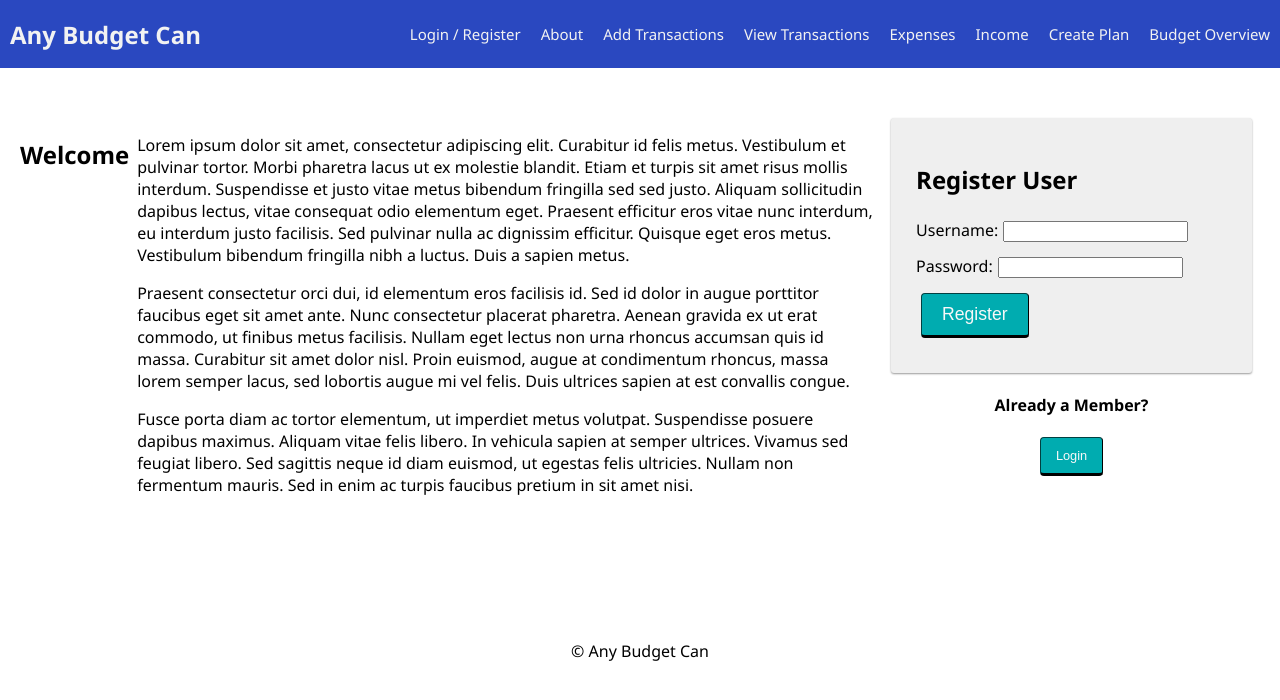
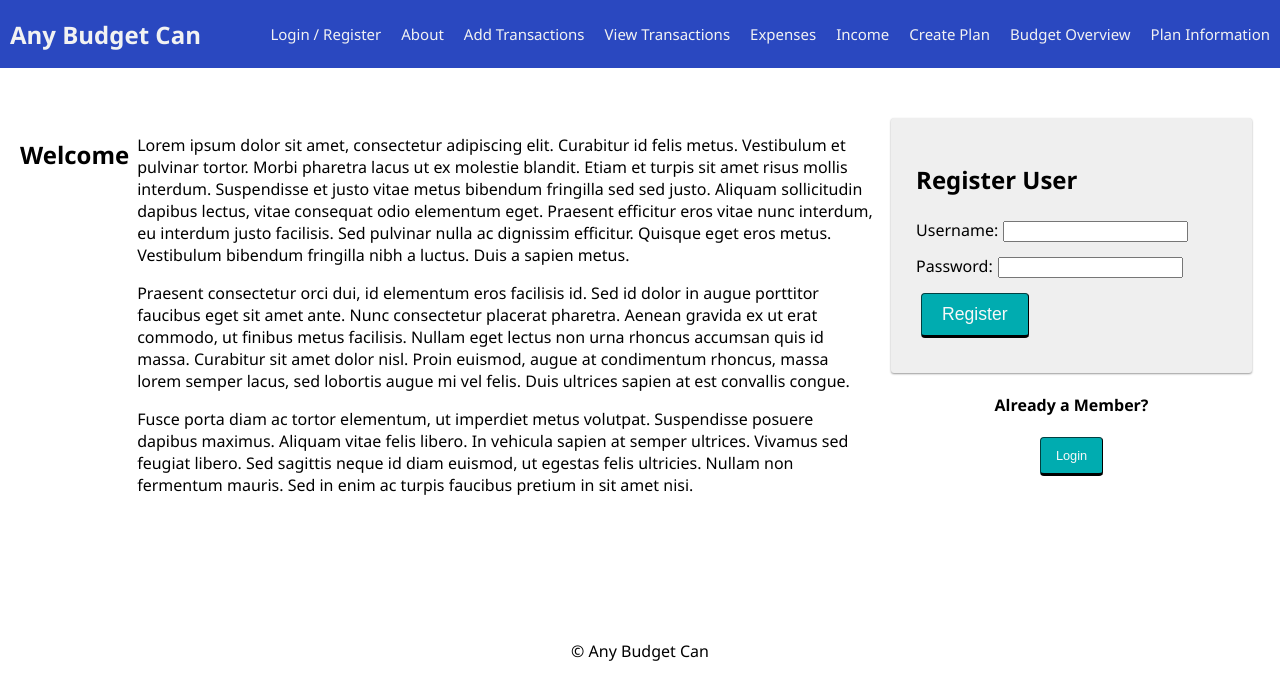
Before and after one commit to Greg-04/solo-project-anybudgetcan, a React (Vite) app: page /budgetOverviewPage#/home in a window 1280 px wide. Shown: the top 700 px of the page. Built offline with nearby package versions, Linux system fonts and the light colour scheme; no server answers.

Commit message:
created plan information component

```diff
--- a/src/components/App/App.jsx
+++ b/src/components/App/App.jsx
@@ -25,6 +25,7 @@ import ExpensesPage from '../ExpensesPage/ExpensesPage';
 import IncomePage from '../IncomePage/IncomePage';
 import CreatePlanPage from '../CreatePlanPage/CreatePlanPage';
 import BudgetOverviewPage from '../BudgetOverviewPage/BudgetOverviewPage';
+import PlanInformationPage from '../PlanInformationPage/PlanInformationPage';
 
 import './App.css';
 
@@ -95,6 +96,10 @@ function App() {
             <BudgetOverviewPage />
           </ProtectedRoute>
 
+          <ProtectedRoute exact path="/planInformationPage">
+            <PlanInformationPage />
+          </ProtectedRoute>
+
           <Route exact path="/login">
             {user.id ? (
               // If the user is already logged in,
--- a/src/components/Nav/Nav.jsx
+++ b/src/components/Nav/Nav.jsx
@@ -63,6 +63,10 @@ function Nav() {
         <Link className="navLink" to="/budgetOverviewPage">
           Budget Overview
         </Link>
+
+        <Link className="navLink" to="/planInformationPage">
+          Plan Information
+        </Link>
       </div>
     </div>
   );
--- /dev/null
+++ b/src/components/PlanInformationPage/PlanInformationPage.jsx
@@ -0,0 +1,22 @@
+import React from 'react';
+import './PlanInformationPage.css';
+
+// This is one of our simplest components
+// It doesn't have local state,
+// It doesn't dispatch any redux actions or display any part of redux state
+// or even care what the redux state is'
+
+function PlanInformationPage() {
+  return (
+    <>
+    <div className="container">
+      <div className="header">
+        <h1>Plan Information</h1>
+      </div>
+    </div>
+    <main></main>
+    </>
+  );
+}
+
+export default PlanInformationPage;
```
Also changed, not shown: src/components/PlanInformationPage/PlanInformationPage.css (added).
